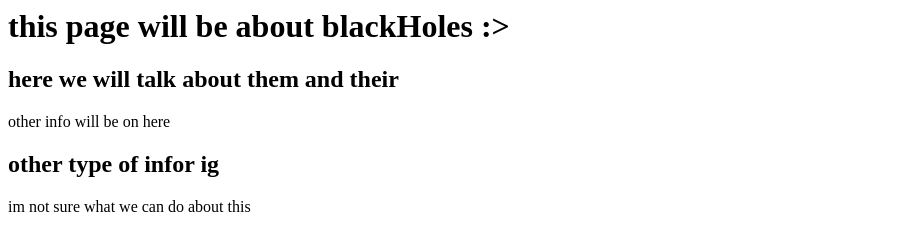
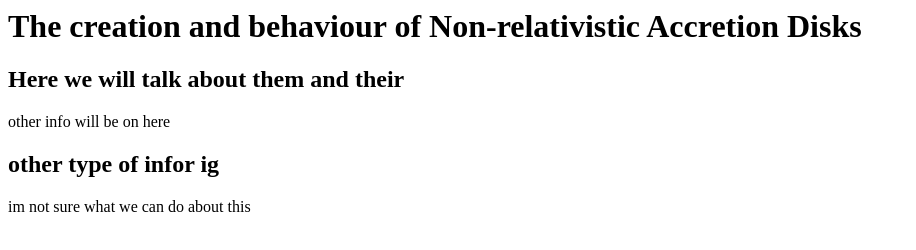
Before and after one commit to Useruser45/BlackHoles, a plain HTML site: page index.html in a window 1280 px wide. Shown: the whole page, without its empty margins (0-916 px from the left). Drawn offline with Linux system fonts and the light colour scheme.

Commit message:
Update index.html
im just messing with stuff rn

```diff
--- a/index.html
+++ b/index.html
@@ -1,9 +1,9 @@
  <html>
         <h1>
-            this page will be about blackHoles :>
+            The creation and behaviour of Non-relativistic Accretion Disks
         </h1>
         <body>
-            <h2>here we will talk about them and their  </h2>
+            <h2> Here we will talk about them and their  </h2>
             <p>
                 other info will be on here
             </p>
```
